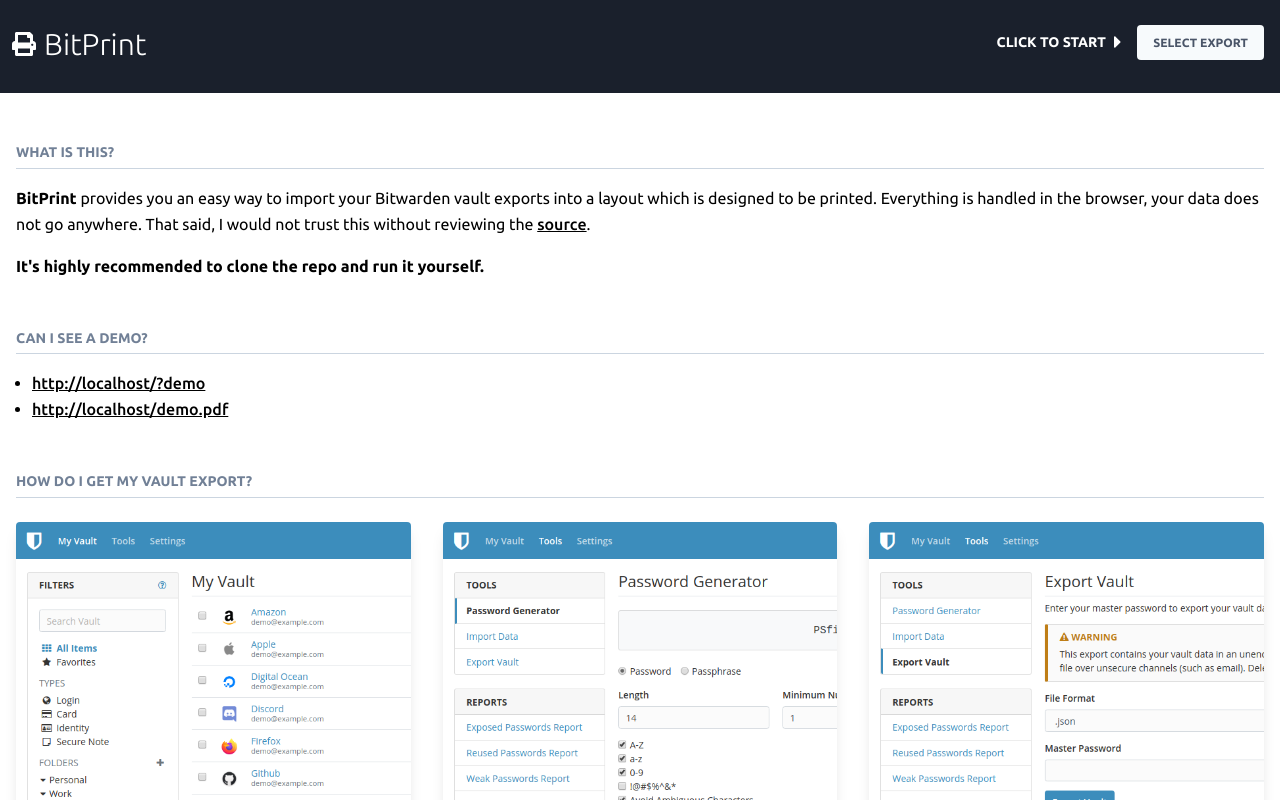
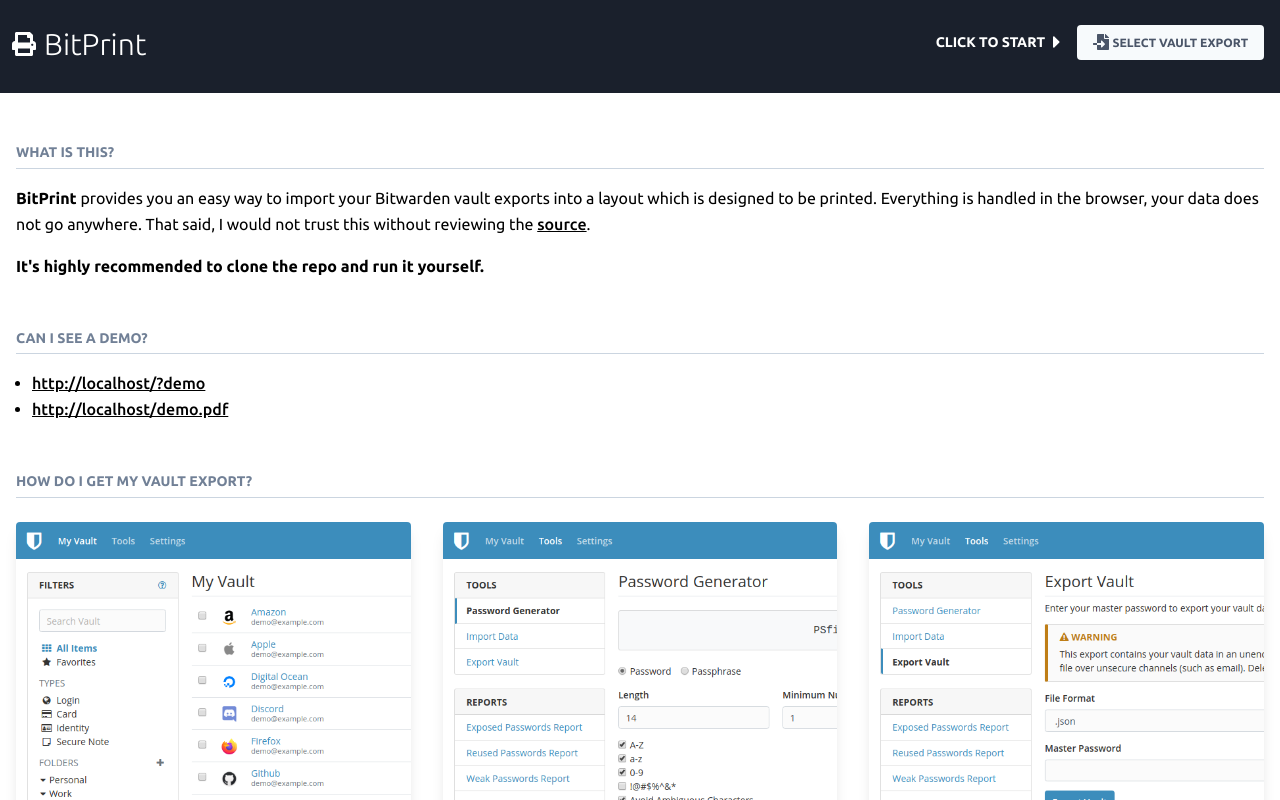
Before and after one commit to krestaino/bitprint, a React (Create React App) app in the folder client/: page / in a window 1280 px wide. Shown: the top 800 px of the page. Built offline with nearby package versions, Linux system fonts and the light colour scheme; the HTML template or start-up script is replaced by a standard one.

Commit message:
feat: import icon

```diff
--- a/client/src/App.js
+++ b/client/src/App.js
@@ -3,6 +3,7 @@
 import csv from 'csvtojson';
 
 import packageJson from '../package.json';
+import { ReactComponent as FileImportIcon } from './assets/file-import.svg';
 import { ReactComponent as PrintIcon } from './assets/print.svg';
 import { ReactComponent as ArrowLogo } from './assets/arrow.svg';
 import { ReactComponent as UndoLogo } from './assets/undo.svg';
@@ -184,12 +185,15 @@
                 <PrintIcon className="h-6 mr-2" />
                 <span>BitPrint</span>
               </h1>
-              <div className="flex items-center">
-                <span className="flex items-center font-bold uppercase text-sm mr-4 slide-in-left">
+              <div className="flex items-center font-bold uppercase text-sm">
+                <span className="flex items-center mr-4 slide-in-left">
                   Click to start <ArrowLogo className="ml-2 h-5" />
                 </span>
                 <div className="relative btn">
-                  <span className="font-bold uppercase text-xs">Select Export</span>
+                  <span className="flex items-center">
+                    <FileImportIcon className="h-4 mr-1" />
+                    Select Vault Export
+                  </span>
                   <input
                     className="opacity-0 absolute h-full w-full inset-0"
                     onChange={this.readFile}
```
Also changed, not shown: client/src/assets/file-import.svg (added).
